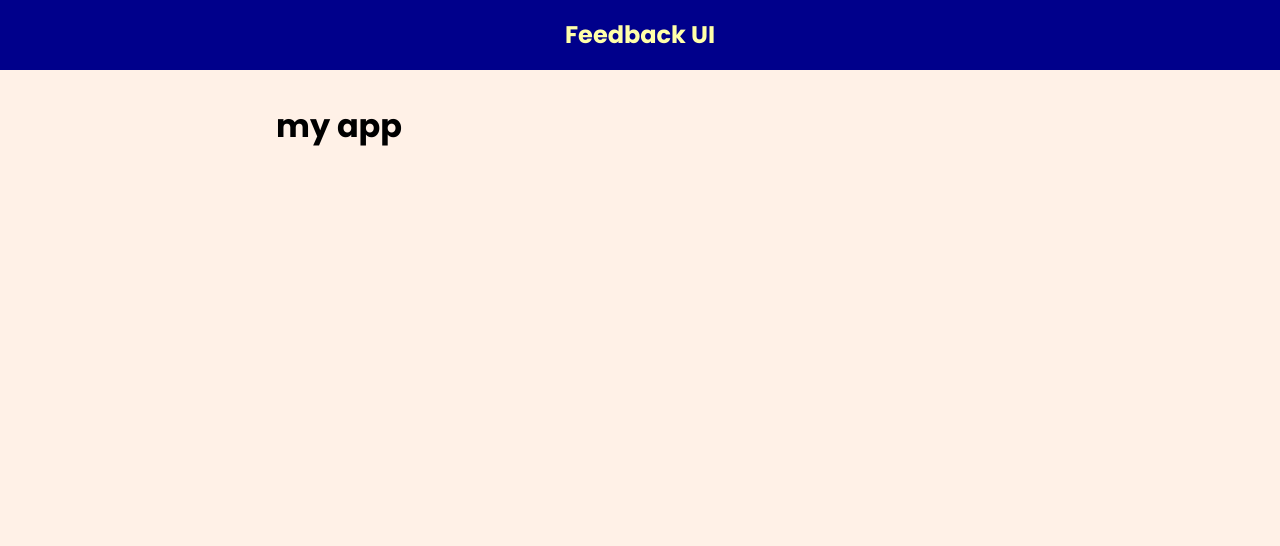
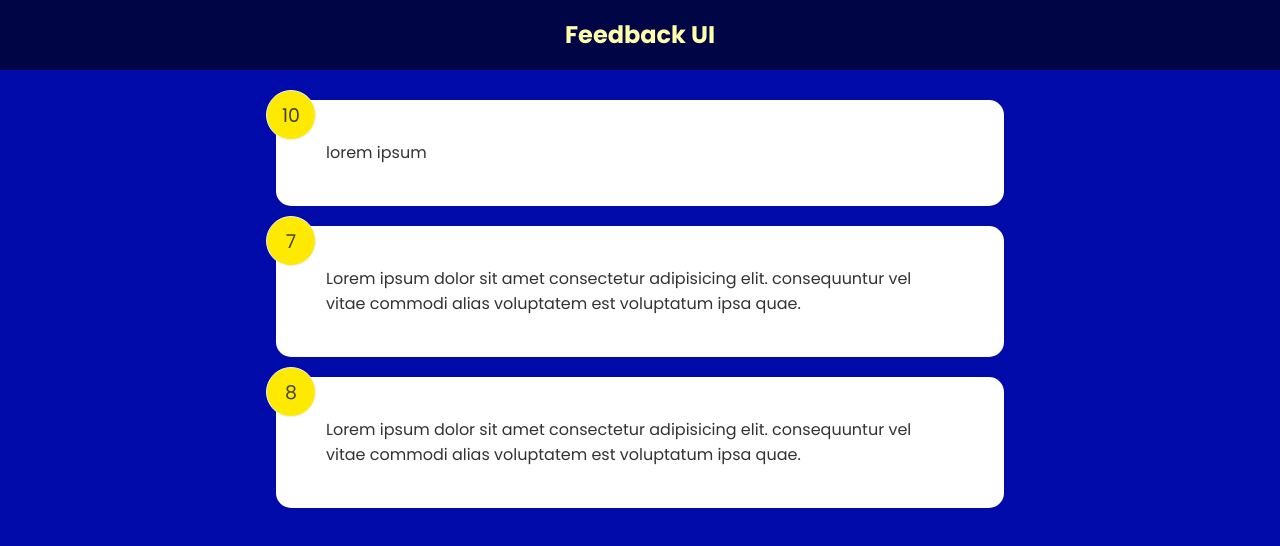
Before and after one commit to JJLindsey/feedback-component, a React (Create React App) app: page / in a window 1280 px wide. Shown: the top 546 px of the page. Built offline with nearby package versions, Linux system fonts and the light colour scheme.

Commit message:
create feedbacklist & item components

```diff
--- a/src/App.js
+++ b/src/App.js
@@ -1,12 +1,16 @@
 import Header from './components/Header';
-import './App.css';
+import FeedbackList from './components/FeedbackList';
+import {useState} from 'react'
+import FeedbackData from './data/FeedbackData';
 
 function App() {
+  const [feedback, setFeedback] = useState(FeedbackData)
+
   return (
     <>
       <Header/>
       <div className='container'>
-        <h1>my app</h1>
+        <FeedbackList feedback={feedback}/>
       </div>
     </>
 
--- a/src/components/FeedbackItem.jsx
+++ b/src/components/FeedbackItem.jsx
@@ -1,11 +1,13 @@
-import React from 'react'
-function FeedbackItem() {
+
+import FeedbackData from '../data/FeedbackData'
+
+function FeedbackItem({item}) {
+
     return (
         <div className='card'>
-            <div className="num-display">10</div>
-            <div className="text-display">
+            <div className="num-display">{item.rating}</div>
+            <div className="text-display">{item.text}</div>
 
-            </div>
         </div>
     )
 }
--- /dev/null
+++ b/src/components/FeedbackList.jsx
@@ -0,0 +1,17 @@
+import FeedbackItem from "./FeedbackItem"
+
+function FeedbackList({feedback}) {
+
+    if(!feedback || feedback.length === 0){
+        return <p>No Feedback</p>
+    }
+    return (
+        <div className="feedback-list">
+            {feedback.map((item) => (
+                <FeedbackItem key={item.id} item={item}/>
+            ))}
+        </div>
+    )
+}
+
+export default FeedbackList
--- a/src/components/Header.jsx
+++ b/src/components/Header.jsx
@@ -2,7 +2,7 @@
 
 function Header({text}) {
     const headerStyles = {
-        backgroundColor:'darkblue',
+        backgroundColor:'#000545',
         color:'#ffffa9'
     }
 
--- /dev/null
+++ b/src/data/FeedbackData.js
@@ -0,0 +1,19 @@
+const FeedbackData = [
+    {
+        id: 1,
+        rating: 10,
+        text: 'lorem ipsum'
+    },
+    {
+        id: 2,
+        rating: 7,
+        text: 'Lorem ipsum dolor sit amet consectetur adipisicing elit. consequuntur vel vitae commodi alias voluptatem est voluptatum ipsa quae.',
+    },
+    {
+    id: 3,
+    rating: 8,
+    text: 'Lorem ipsum dolor sit amet consectetur adipisicing elit. consequuntur vel vitae commodi alias voluptatem est voluptatum ipsa quae.',
+    },
+]
+
+export default FeedbackData
--- a/src/index.css
+++ b/src/index.css
@@ -8,7 +8,7 @@
 
 body {
   font-family: 'Poppins', sans-serif;
-  background-color: #fff1e7;
+  background-color: #000ba9;
   color: rgb(0, 0, 0);
   line-height: 1.6;
 }
@@ -87,8 +87,8 @@
 
 .rating li:hover,
 .num-display {
-  background: #ff6a95;
-  color: #fff;
+  background: #fee900;
+  color: rgb(67, 67, 67);
 }
 
 [type='radio'] {
```
